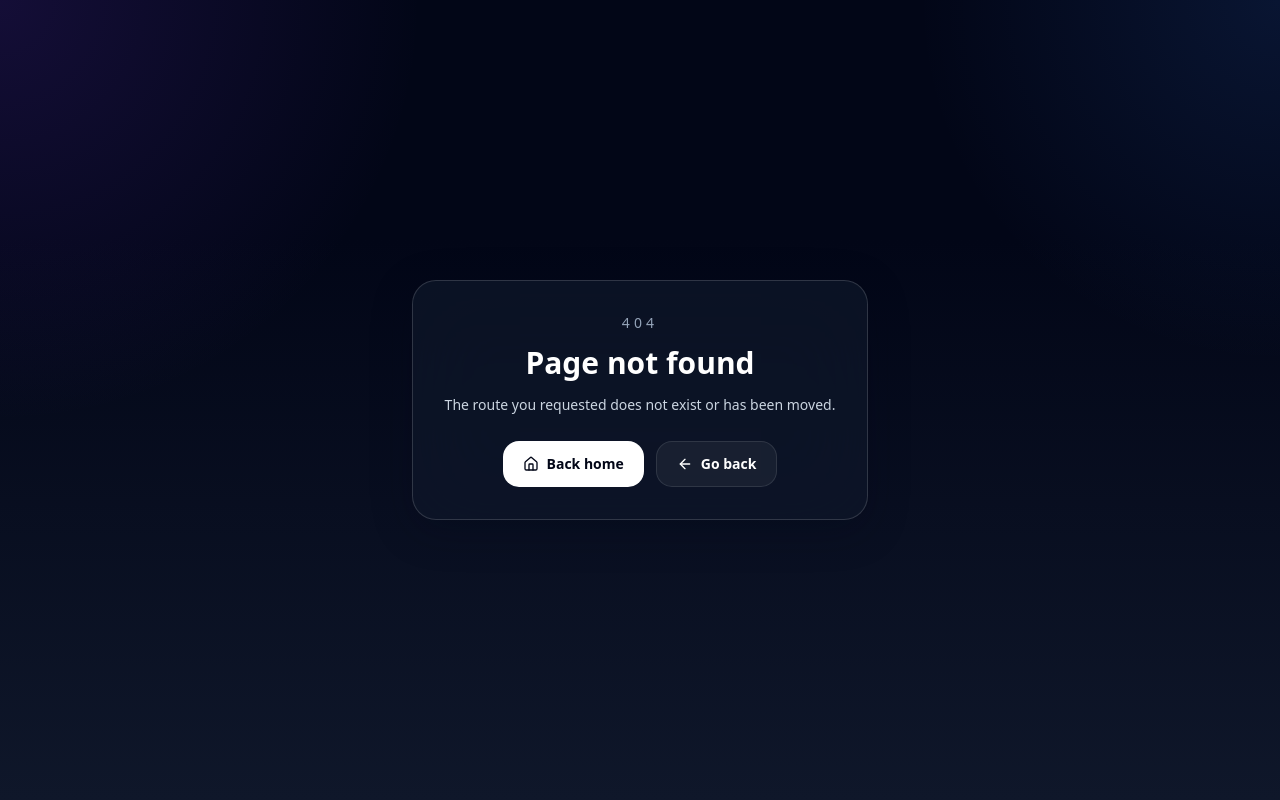
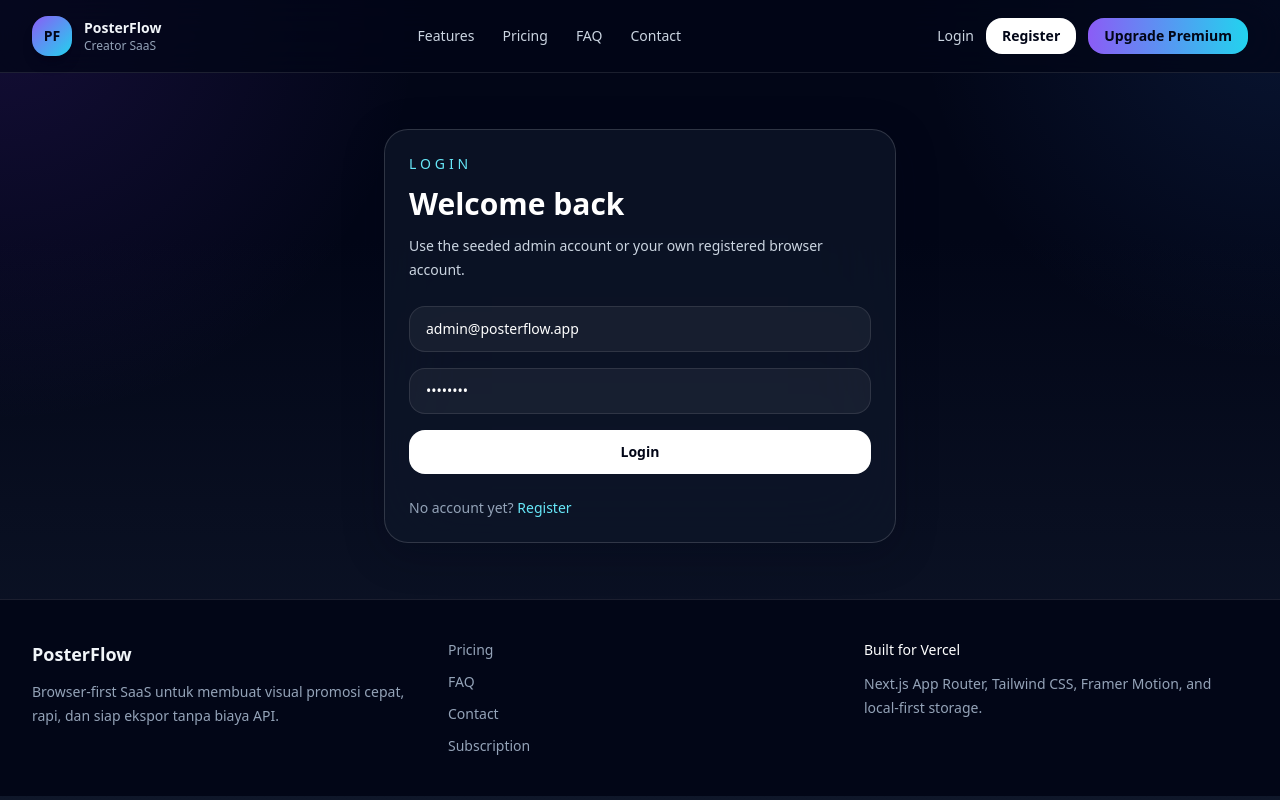
Before and after one commit to sunandarradit3-maker/picedit-profil-game-ml, a Next.js app: page /login in a window 1280 px wide. Before the commit this address had no page. Built offline with nearby package versions, Linux system fonts and the light colour scheme.

Commit message:
Create page.tsx

```diff
--- /dev/null
+++ b/app/login/page.tsx
@@ -0,0 +1,52 @@
+'use client';
+
+import { useEffect, useState } from 'react';
+import Link from 'next/link';
+import { SiteNav } from '@/components/site-nav';
+import { SiteFooter } from '@/components/site-footer';
+import { Card, Button, Input } from '@/components/ui';
+import { loginUser, seedUsers } from '@/lib/auth';
+
+export default function LoginPage() {
+  const [email, setEmail] = useState('admin@posterflow.app');
+  const [password, setPassword] = useState('admin123');
+  const [error, setError] = useState('');
+
+  useEffect(() => {
+    seedUsers();
+  }, []);
+
+  const submit = () => {
+    try {
+      loginUser(email, password);
+      window.location.href = '/dashboard';
+    } catch (err) {
+      setError(err instanceof Error ? err.message : 'Login failed.');
+    }
+  };
+
+  return (
+    <div className="min-h-screen">
+      <SiteNav />
+      <main className="mx-auto grid max-w-7xl place-items-center px-4 py-14 sm:px-6 lg:px-8">
+        <Card className="w-full max-w-lg">
+          <p className="text-sm uppercase tracking-[0.28em] text-cyan-300">Login</p>
+          <h1 className="mt-3 text-3xl font-semibold text-white">Welcome back</h1>
+          <p className="mt-3 text-sm leading-6 text-slate-300">
+            Use the seeded admin account or your own registered browser account.
+          </p>
+          <div className="mt-6 space-y-4">
+            <Input value={email} onChange={e => setEmail(e.target.value)} placeholder="Email" />
+            <Input value={password} onChange={e => setPassword(e.target.value)} placeholder="Password" type="password" />
+            {error ? <p className="text-sm text-rose-300">{error}</p> : null}
+            <Button onClick={submit} className="w-full">Login</Button>
+          </div>
+          <p className="mt-6 text-sm text-slate-400">
+            No account yet? <Link href="/register" className="text-cyan-300">Register</Link>
+          </p>
+        </Card>
+      </main>
+      <SiteFooter />
+    </div>
+  );
+}
```
